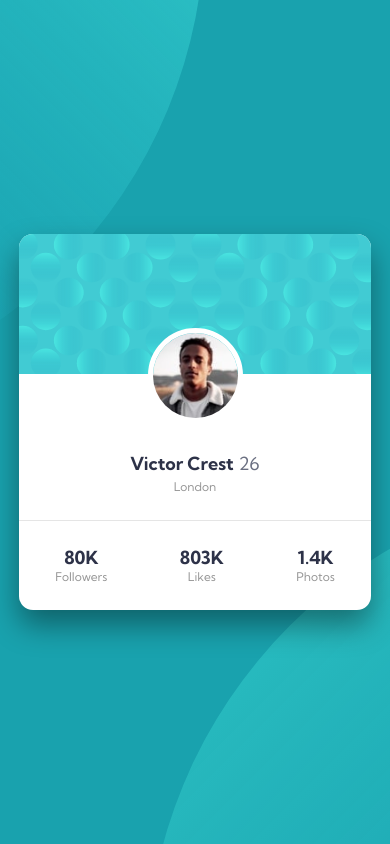
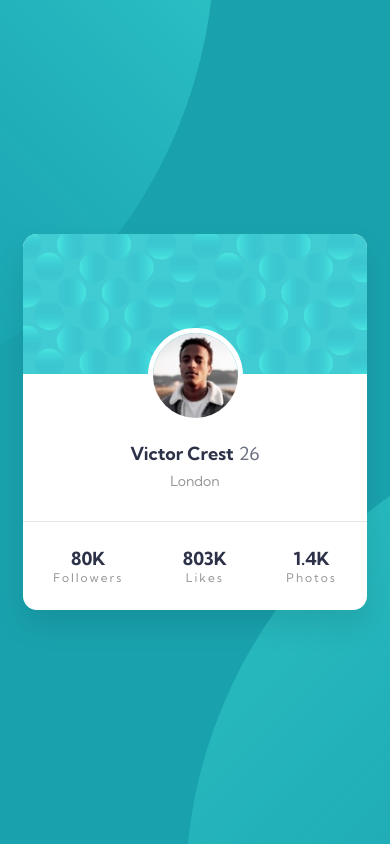
Before and after one commit to petar-antic/quantoxProjects, a website: page firstProject/index.html in a window 390 px wide. Drawn offline with Linux system fonts and the light colour scheme.

Commit message:
Fixed visuals

```diff
--- a/firstProject/assets/scss/style.scss
+++ b/firstProject/assets/scss/style.scss
@@ -13,7 +13,7 @@ $dark-gray: hsl(0, 0%, 59%);
 }
 
 body{
-    background-color: black;
+    background-color: $dark-cyan;
     font-family: 'Kumbh Sans', sans-serif;
 }
 
@@ -21,10 +21,10 @@ body{
     position: fixed;
     transform: translate(-15%, -50%);
     @media screen and (max-width: 706px){
-        transform: translate(-79%, -58%);
+        transform: translate(-78%, -56%);
     }
     @media only screen and (max-width: 1440px) and (min-width: 707px){
-        transform: translate(-30%, -55%);
+        transform: translate(-30%, -46%);
     }
 }
 
@@ -34,10 +34,10 @@ body{
     right: 0;
     transform: translate(10%, 55%);
     @media screen and (max-width: 706px){
-        transform: translate(75%, 63%);
+        transform: translate(79%, 55%);
     }
     @media only screen and (max-width: 1440px) and (min-width: 707px){
-        transform: translate(20%, 70%);
+        transform: translate(19%, 65%);
     }
 }
 
@@ -54,16 +54,22 @@ section{
         width: 352px;
         border-radius: 14px;
         text-align: center;
-        box-shadow: 0px 15px 30px 0px rgba(0,0,0,0.4);
+        box-shadow: 0px 15px 30px 0px rgba(0,0,0,0.1);
+        @media screen and (max-width: 400px){
+            width: 88%;
+        }
     }
 
-    #timelinePhoto{
+    .timelinePhoto{
         width: 352px;
         height: 140px;
         border-radius: 14px 14px 0px 0px;
+        @media screen and (max-width: 400px){
+            width: 100%;
+        }
     }
 
-    #profilePicture{
+    .profilePicture{
         width: 95px;
         height: 95px;
         border-radius: 50px;
@@ -71,26 +77,33 @@ section{
         margin-top: -50px;
     }
 
-    #profileInformation{
+    .profileInformation{
         text-align: center;
-        padding: 25px;
+        padding: 15px 0px 31px 0px;
         h4{
-            span {
+            padding-bottom: 5px;
+            span{
                 font-size: 18px;
                 font-weight: 400;
                 margin-left: 5px;
                 color: $dark-grayish-blue;
             }
         }
+        span{
+            font-size: 14px;
+        }
     }
 
-    #profileActivity{
+    .profileActivity{
         display: flex;
         justify-content: space-around;
         border-top: 1px solid #E5E5E5;
         align-content: center;
         div{
             padding: 25px;
+            p{
+                letter-spacing: 2px;
+            }
         }
     }
 
--- a/firstProject/index.html
+++ b/firstProject/index.html
@@ -9,17 +9,18 @@
     <link rel="stylesheet" href="assets/css/style.css">
 </head>
 <body>
+    <div class="container">
     <img class="topPattern" src="assets/images/bg-pattern-top.svg">
     <img class="bottomPattern" src="assets/images/bg-pattern-bottom.svg">
     <section>
         <div class="profileCard">
-            <img id="timelinePhoto" src="assets/images/bg-pattern-card.svg">
-            <img id="profilePicture" src="assets/images/image-victor.jpg">
-            <div id="profileInformation">
+            <img class="timelinePhoto" src="assets/images/bg-pattern-card.svg">
+            <img class="profilePicture" src="assets/images/image-victor.jpg">
+            <div class="profileInformation">
                 <h4 class="bold">Victor Crest<span>26</span></h4>
                 <span class="regular">London</span>
             </div>
-            <div id="profileActivity">
+            <div class="profileActivity">
                 <div>
                     <h3 class="bold">80K<br><p class="regular">Followers</p></h3>
                 </div>
@@ -32,5 +33,6 @@
             </div>
         </div>
     </section>
+    </div>
 </body>
 </html>
```
Also changed, not shown: firstProject/assets/css/style.css.
